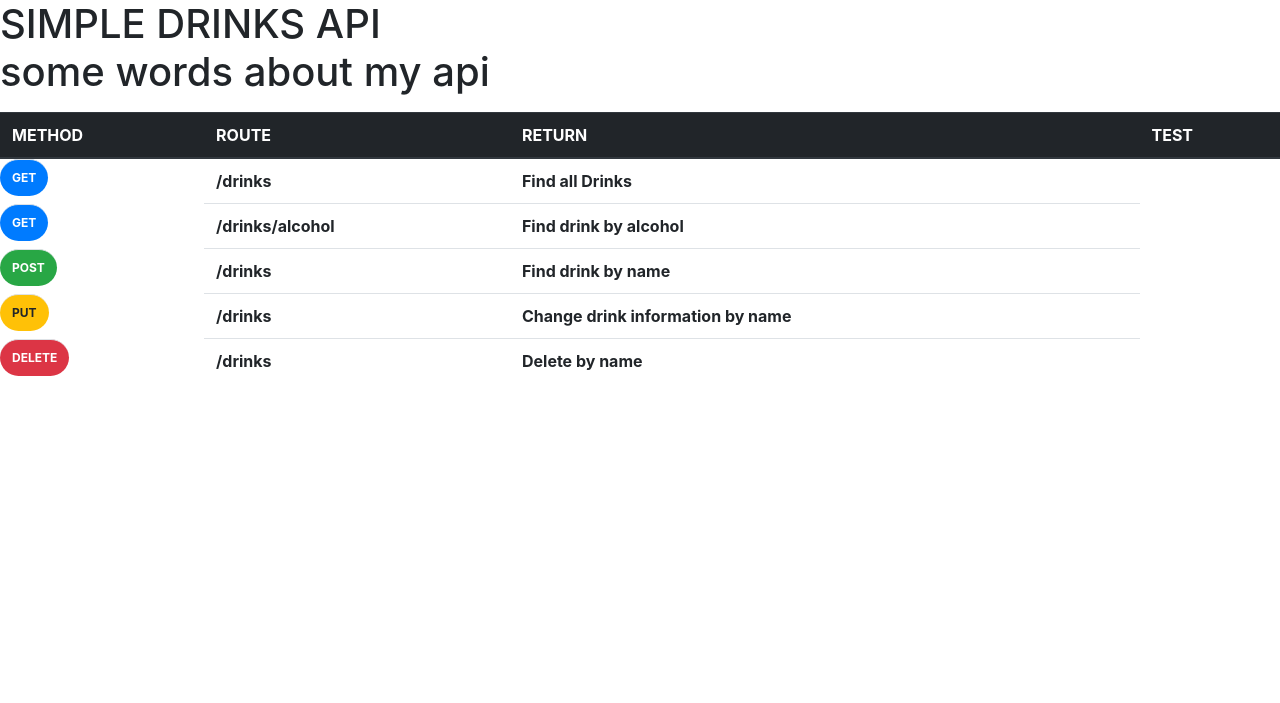
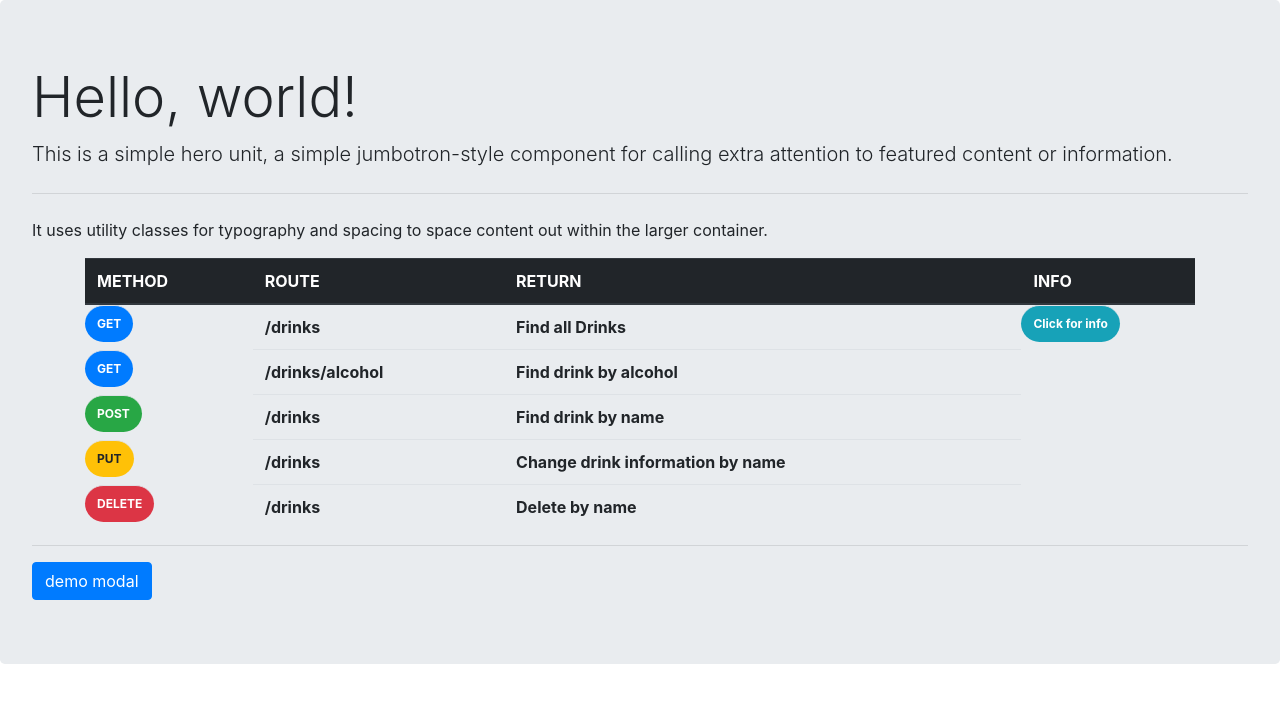
Before and after one commit to danyll39/pug-portfolio-project, a Node server app: page / in a window 1280 px wide. Shown: the top 703 px of the page. Run offline with Node 20, Linux system fonts and the light colour scheme; lists and menus that the app fills with data are empty; some libraries are stand-ins or nearby versions.

Commit message:
Add modal for info

```diff
--- a/views/index.pug
+++ b/views/index.pug
@@ -2,44 +2,75 @@ html
    head
         include partials/head.pug
 
-        h1  SIMPLE DRINKS API
-            p some words about my api
         body
-
-            div
-                table(class="table")
-                    thead(class="thead-dark")
-                        tr
-                            th(scope="col") METHOD
-                            th(scope="col") ROUTE
-                            th(scope="col") RETURN
-                            th(scope="col") TEST
+            <div class="jumbotron">
+                h1(class="display-4") Hello, world!
+                p(class="lead") This is a simple hero unit, a simple jumbotron-style component for calling extra attention to featured content or information.
+                hr(class="my-4")
+                p It uses utility classes for typography and spacing to space content out within the larger container.</p>
 
 
-                    tbody
-
-                        tr
-                            th(scope="col" class="badge badge-pill badge-primary") GET
-
-                            th(scope="col") /drinks
-                            th(scope="col") Find all Drinks
-                            th(scope="col")
+                    div(class="container")
+                        table(class="table")
+                            thead(class="thead-dark")
+                                tr
+                                    th(scope="col") METHOD
+                                    th(scope="col") ROUTE
+                                    th(scope="col") RETURN
+                                    th(scope="col") INFO
 
 
-                        tr
-                            th(scope="col" class="badge badge-pill badge-primary") GET
-                            th(scope="col") /drinks/alcohol
-                            th(scope="col") Find drink by alcohol
-                        tr
-                            th(scope="col" class="badge badge-pill badge-success") POST
-                            th(scope="col") /drinks
-                            th(scope="col") Find drink by name
+                            tbody
 
-                        tr
-                            th(scope="col" class="badge badge-pill badge-warning") PUT
-                            th(scope="col") /drinks
-                            th(scope="col") Change drink information by name
-                        tr
-                            th(scope="col" class="badge badge-pill badge-danger") DELETE
-                            th(scope="col") /drinks
-                            th(scope="col") Delete by name
+                                tr
+                                    th(scope="col" class="badge badge-pill badge-primary") GET
+
+                                    th(scope="col") /drinks
+                                    th(scope="col") Find all Drinks
+                                    th(scope="col" type="button" class="badge badge-pill badge-info" data-toggle="modal" data-target="#allDrinksModal") Click for info
+
+
+                                tr
+                                    th(scope="col" class="badge badge-pill badge-primary") GET
+                                    th(scope="col") /drinks/alcohol
+                                    th(scope="col") Find drink by alcohol
+                                tr
+                                    th(scope="col" class="badge badge-pill badge-success") POST
+                                    th(scope="col") /drinks
+                                    th(scope="col") Find drink by name
+
+                                tr
+                                    th(scope="col" class="badge badge-pill badge-warning") PUT
+                                    th(scope="col") /drinks
+                                    th(scope="col") Change drink information by name
+                                tr
+                                    th(scope="col" class="badge badge-pill badge-danger") DELETE
+                                    th(scope="col") /drinks
+                                    th(scope="col") Delete by name
+                    hr
+            <!-- Button trigger modal -->
+button(type="button" class="btn btn-primary" data-toggle="modal" data-target="#exampleModal")
+  Launch demo modal
+
+
+<!-- Modal -->
+div(class="modal fade" id="exampleModal" tabindex="-1" aria-labelledby="exampleModalLabel" aria-hidden="true")
+ div(class="modal-dialog")
+   div(class="modal-content")
+     div(class="modal-header")
+       h5(class="modal-title" id="exampleModalLabel") Modal title
+       button(type="button" class="close" data-dismiss="modal" aria-label="Close")
+     div(class="modal-body") Lorem Ipsum is simply dummy text of the printing and typesetting industry. Lorem Ipsum has been the industry's standard dummy text ever since the 1500s, when an unknown printer took a galley of type and scram
+     div(class="modal-footer")
+       button(type="button" class="btn btn-secondary" data-dismiss="modal")
+
+<!-- Modal  All Drinks -->
+div(class="modal fade" id="allDrinksModal" tabindex="-1" aria-labelledby="allDrinksLabel" aria-hidden="true")
+ div(class="modal-dialog")
+   div(class="modal-content")
+     div(class="modal-header")
+       h5(class="modal-title" id="allDrinksLabel") Modal title
+       button(type="button" class="close" data-dismiss="modal" aria-label="Close")
+     div(class="modal-body") Contrary to popular belief, Lorem Ipsum is not simply random text. It has roots in a piece of classical Latin literature from 45 BC, making it over 2000 years old. Richard McClintock, a Latin p
+     div(class="modal-footer")
+       button(type="button" class="btn btn-secondary" data-dismiss="modal") goodBYe
```
